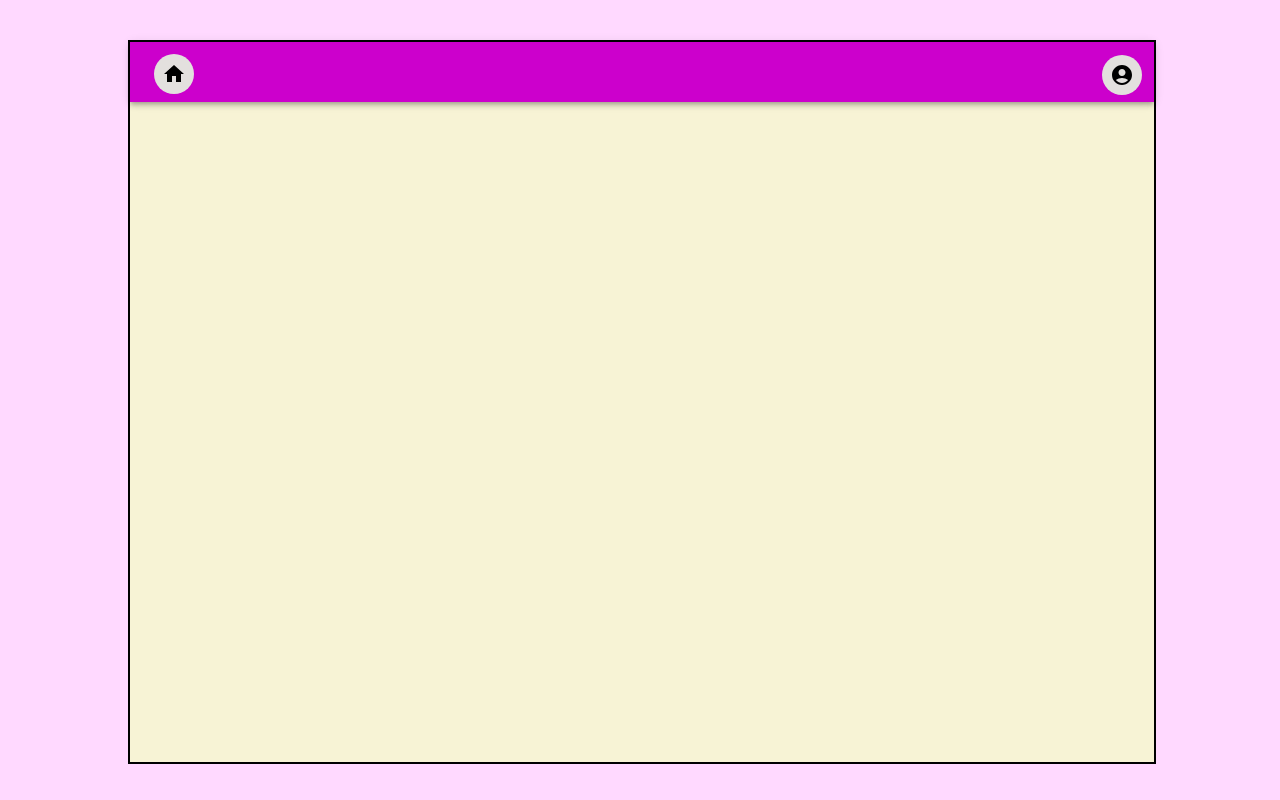
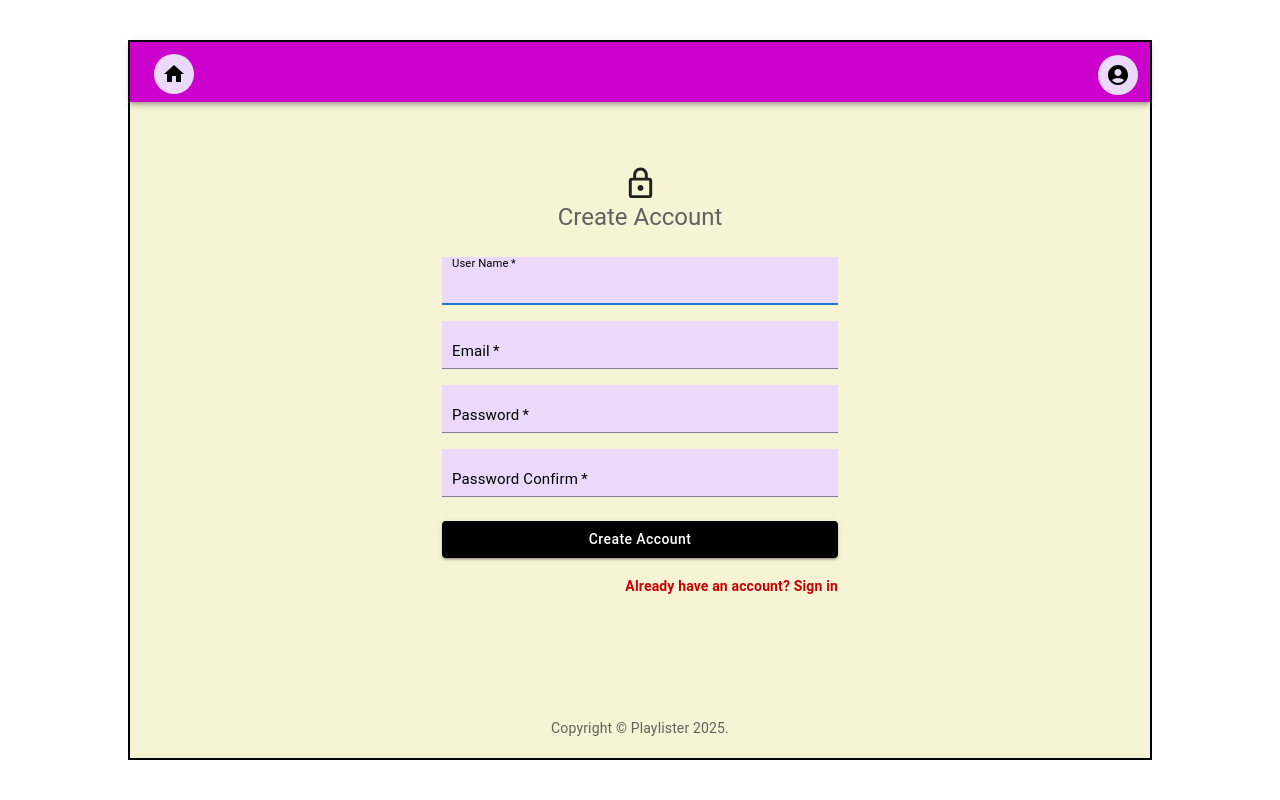
Before and after one commit to karenelshemy/316-Project-ElshemyKaren, a React (Create React App) app in the folder client/: page /register in a window 1280 px wide. Built offline with nearby package versions, Linux system fonts and the light colour scheme; no server answers; what jstps would draw is missing.

Commit message:
Implemented Create Account Screen and Copyright

```diff
--- a/client/src/App.js
+++ b/client/src/App.js
@@ -6,7 +6,8 @@ import { GlobalStoreContextProvider } from './store'
 import {
     AppBanner,
     HomeWrapper,
-    PlaylistsScreen
+    PlaylistsScreen,
+    RegisterScreen
 } from './components'
 /*
   This is the entry-point for our application. Notice that we
@@ -22,6 +23,8 @@ const App = () => {
                     <AppBanner />
                     <Switch>
                         <Route path="/" exact component={HomeWrapper} />
+                        <Route path="/register/" exact component={RegisterScreen} />
+
                     </Switch>
                 </GlobalStoreContextProvider>
             </AuthContextProvider>
--- a/client/src/auth/index.js
+++ b/client/src/auth/index.js
@@ -75,10 +75,10 @@ function AuthContextProvider(props) {
         }
     }
 
-    auth.registerUser = async function(firstName, lastName, email, password, passwordVerify) {
+    auth.registerUser = async function(userName, email, password, passwordConfirm) {
         console.log("REGISTERING USER");
         try{
-            const response = await authRequestSender.registerUser(firstName, lastName, email, password, passwordVerify);
+            const response = await authRequestSender.registerUser(userName, email, password, passwordConfirm);
             if (response.ok) {
                 const data = await response.json();
                 console.log("Registered Sucessfully");
@@ -145,16 +145,6 @@ function AuthContextProvider(props) {
         }
     }
 
-    auth.getUserInitials = function() {
-        let initials = "";
-        if (auth.user) {
-            initials += auth.user.firstName.charAt(0);
-            initials += auth.user.lastName.charAt(0);
-        }
-        console.log("user initials: " + initials);
-        return initials;
-    }
-
     return (
         <AuthContext.Provider value={{
             auth
--- a/client/src/auth/requests/index.js
+++ b/client/src/auth/requests/index.js
@@ -40,14 +40,14 @@ export const logoutUser = async () => {
     });
     return response;
 }
-export const registerUser = async (firstName, lastName, email, password, passwordVerify) => {
+export const registerUser = async (userName, email, password, passwordConfirm) => {
     const response = await fetch(`${baseURL}/register/`, {
         method: "POST",
         credentials: "include",
         headers: {
             "Content-Type": "application/json"
         },
-        body: JSON.stringify({ firstName: firstName, lastName: lastName, email: email, password: password, passwordVerify: passwordVerify })
+        body: JSON.stringify({ userName: userName, email: email, password: password, passwordConfirm: passwordConfirm })
     });
     return response;
 }
--- a/client/src/components/AppBanner.js
+++ b/client/src/components/AppBanner.js
@@ -43,7 +43,7 @@ export default function AppBanner() {
         <Menu
             anchorEl={anchorEl}
             anchorOrigin={{
-                vertical: 'top',
+                vertical: 'bottom',
                 horizontal: 'right',
             }}
             id={menuId}
@@ -54,16 +54,21 @@ export default function AppBanner() {
             }}
             open={isMenuOpen}
             onClose={handleMenuClose}
+            MenuListProps={{
+                sx: {
+                    backgroundColor: '#EAD9FA'
+                }
+            }}
         >
-            <MenuItem onClick={handleMenuClose}><Link to='/login/'>Login</Link></MenuItem>
-            <MenuItem onClick={handleMenuClose}><Link to='/register/'>Create Account</Link></MenuItem>
+            <MenuItem onClick={handleMenuClose}><Link style={{ textDecoration: 'none', color: 'black' }} to='/login/'>Login</Link></MenuItem>
+            <MenuItem onClick={handleMenuClose}><Link style={{ textDecoration: 'none', color: 'black' }} to='/register/'>Create Account</Link></MenuItem>
         </Menu>
     );
     const loggedInMenu =
         <Menu
             anchorEl={anchorEl}
             anchorOrigin={{
-                vertical: 'top',
+                vertical: 'bottom',
                 horizontal: 'right',
             }}
             id={menuId}
@@ -88,10 +93,8 @@ export default function AppBanner() {
     }
 
     function getAccountMenu(loggedIn) {
-        let userInitials = auth.getUserInitials();
-        console.log("userInitials: " + userInitials);
         if (loggedIn)
-            return <div>{userInitials}</div>;
+            return <div>{}</div>;
         else
             return <AccountCircle />;
     }
@@ -100,12 +103,12 @@ export default function AppBanner() {
         <Box sx={{flexGrow: 1}}>
             <AppBar position="static" sx={{ height: '60px', backgroundColor: 'rgb(204, 0, 204)' }}>
                 <Toolbar >
-                    <IconButton onClick={handleHouseClick} sx={{ backgroundColor: '#E3E0DE', color: 'black' }} >
+                    <IconButton onClick={handleHouseClick} sx={{ backgroundColor: '#EAD9FA', color: 'black' }} >
                         <Home />
                     </IconButton>
                     <Box sx={{ flexGrow: 1 }}>{navigationBar}</Box>
                     <Box sx={{ height: "45px", display: { xs: 'none', md: 'flex' } }}>
-                        <IconButton sx={{ backgroundColor: "#E3E0DE", color: "black", width: 40, height: 40, mt: "3px" }}
+                        <IconButton sx={{ backgroundColor: "#EAD9FA", color: "black", width: 40, height: 40, mt: "3px" }}
                             size="large"
                             edge="end"
                             aria-label="account of current user"
--- /dev/null
+++ b/client/src/components/Copyright.js
@@ -0,0 +1,15 @@
+import Link from '@mui/material/Link';
+import Typography from '@mui/material/Typography';
+
+export default function Copyright(props) {
+    return (
+        <Typography variant="body2" color="text.secondary" align="center" {...props}>
+            {'Copyright © '}
+            <Link color="inherit" href="/" sx={{ textDecoration: 'none' }}>
+                Playlister
+            </Link>{' '}
+            {new Date().getFullYear()}
+            {'.'}
+        </Typography>
+    );
+}
--- /dev/null
+++ b/client/src/components/RegisterScreen.js
@@ -0,0 +1,149 @@
+import { useContext } from 'react';
+import AuthContext from '../auth'
+import Copyright from './Copyright'
+
+import Avatar from '@mui/material/Avatar';
+import Box from '@mui/material/Box';
+import Button from '@mui/material/Button';
+import Container from '@mui/material/Container';
+import CssBaseline from '@mui/material/CssBaseline';
+import Grid from '@mui/material/Grid';
+import Link from '@mui/material/Link';
+import LockOutlinedIcon from '@mui/icons-material/LockOutlined';
+import TextField from '@mui/material/TextField';
+import Typography from '@mui/material/Typography';
+
+export default function RegisterScreen() {
+    const { auth } = useContext(AuthContext);
+
+    const handleSubmit = (event) => {
+        event.preventDefault();
+        const formData = new FormData(event.currentTarget);
+        auth.registerUser(
+            formData.get('userName'),
+            formData.get('email'),
+            formData.get('password'),
+            formData.get('passwordConfirm'),
+            formData.get('avatar')
+        );
+    };
+
+    return (
+            <Container component="main" maxWidth="xs">
+                <CssBaseline />
+                <Box
+                    sx={{
+                        marginTop: 8,
+                        display: 'flex',
+                        flexDirection: 'column',
+                        alignItems: 'center',
+                    }}
+                >
+                    <LockOutlinedIcon fontSize="large"/>
+                    <Typography component="h1" variant="h5" sx={{ color: "#616161" }}>
+                        Create Account
+                    </Typography>
+                    <Box component="form" noValidate onSubmit={handleSubmit} sx={{ mt: 3 }}>
+                        <Grid container spacing={2}>
+                            <Grid item xs={12} >
+                                <TextField
+                                    autoComplete="uname"
+                                    name="userName"
+                                    required
+                                    fullWidth
+                                    id="userName"
+                                    label="User Name"
+                                    autoFocus
+                                    variant="standard"
+                                    InputLabelProps={{
+                                        style: { color: "black", left: "10px", fontSize: 15 }
+                                    }}
+                                    sx= {{
+                                        backgroundColor: "#EAD9FA"
+                                    }}
+                                />
+                            </Grid>
+                            <Grid item xs={12}>
+                                <TextField
+                                    required
+                                    fullWidth
+                                    id="email"
+                                    label="Email"
+                                    name="email"
+                                    autoComplete="email"
+                                    variant="standard"
+                                    InputLabelProps={{
+                                        style: { color: "black", left: "10px", fontSize: 15 }
+                                    }}
+                                    sx= {{
+                                        color: "black",
+                                        backgroundColor: "#EAD9FA"
+                                    }}
+                                />
+                            </Grid>
+                            <Grid item xs={12}>
+                                <TextField
+                                    required
+                                    fullWidth
+                                    name="password"
+                                    label="Password"
+                                    type="password"
+                                    id="password"
+                                    autoComplete="new-password"
+                                    variant="standard"
+                                    InputLabelProps={{
+                                        style: { color: "black", left: "10px", fontSize: 15 }
+                                    }}
+                                    sx= {{
+                                        color: "black",
+                                        backgroundColor: "#EAD9FA"
+                                    }}
+                                />
+                            </Grid>
+                            <Grid item xs={12}>
+                                <TextField
+                                    required
+                                    fullWidth
+                                    name="passwordConfirm"
+                                    label="Password Confirm"
+                                    type="password"
+                                    id="passwordConfirm"
+                                    autoComplete="new-password"
+                                    variant="standard"
+                                    InputLabelProps={{
+                                        style: { color: "black", left: "10px", fontSize: 15 }
+                                    }}
+                                    sx= {{
+                                        color: "black",
+                                        backgroundColor: "#EAD9FA"
+                                    }}
+                                />
+                            </Grid>
+                        </Grid>
+                        <Button
+                            type="submit"
+                            fullWidth
+                            variant="contained"
+                            sx={{
+                            mt: 3,
+                            mb: 2,
+                            backgroundColor: 'black',
+                            textTransform: 'none',
+                            '&:hover': { cursor: 'pointer', backgroundColor: '#333232' }
+                        }}
+                        >
+                            Create Account
+                        </Button>
+                        <Grid container justifyContent="flex-end">
+                            <Grid item>
+                                <Link href="/login/" variant="body2" sx={{ color: "#C70202", fontWeight: "bold", textDecoration: 'none' }}>
+                                    Already have an account? Sign in
+                                </Link>
+                            </Grid>
+                        </Grid>
+                    </Box>
+                </Box>
+                <Copyright sx={{ mt: 15 }} />
+            </Container>
+    );
+}
--- a/client/src/components/index.js
+++ b/client/src/components/index.js
@@ -1,6 +1,8 @@
 import AppBanner from './AppBanner'
 import HomeWrapper from './HomeWrapper'
+import Copyright from './Copyright'
 import PlaylistsScreen from './PlaylistsScreen'
+import RegisterScreen from './RegisterScreen'
 import WelcomeScreen from './WelcomeScreen'
 
 /*
@@ -11,7 +13,9 @@ import WelcomeScreen from './WelcomeScreen'
 */
 export {
     AppBanner,
+    Copyright,
     HomeWrapper,
     PlaylistsScreen,
+    RegisterScreen,
     WelcomeScreen
 }
```
